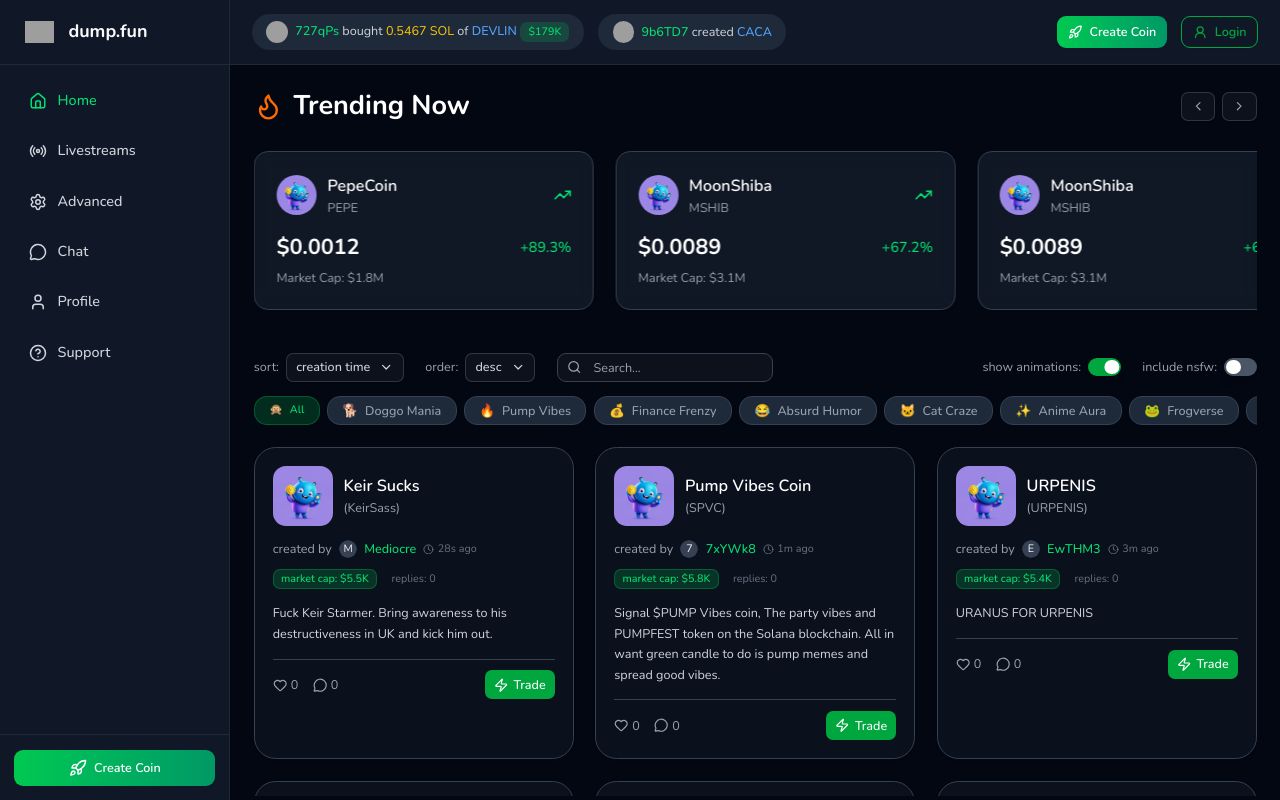
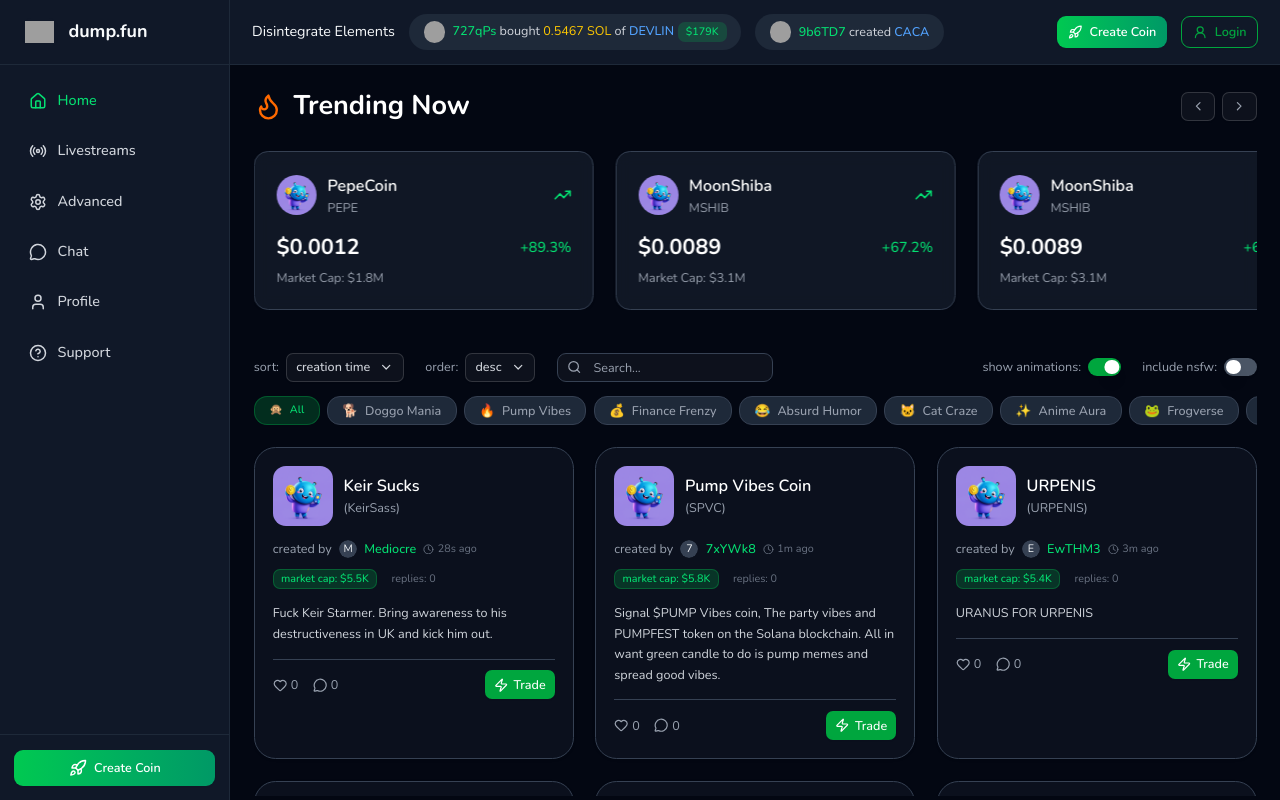
Before and after one commit to AdedigbaOluwad1/dumpfun-ui, a Next.js app: page / in a window 1280 px wide. Built offline with nearby package versions, Linux system fonts and the light colour scheme; grey boxes are pictures that could not be loaded.

Commit message:
feat: implement particle disintegration for notification bubble

```diff
--- a/components/sections/header.tsx
+++ b/components/sections/header.tsx
@@ -9,9 +9,35 @@ import Link from "next/link";
 import { LoginModal } from "@/components/common";
 import { useState } from "react";
 import { MobileSidebar } from "./mobile-sidebar";
+import {
+  ParticleRenderer,
+  particleStyles,
+  useDisintegrationParticles,
+} from "@/hooks";
 
 export function Header() {
   const [isModalOpen, setIsModalOpen] = useState(false);
+
+  const { particles, containerRef, disintegrateElements } =
+    useDisintegrationParticles();
+
+  const handleDisintegrate = () => {
+    // Mark elements for disintegration (add data attribute)
+    const elementsToDisintegrate = document.querySelectorAll(".my-element");
+    elementsToDisintegrate.forEach((el) => {
+      el.setAttribute("data-disintegrating", "true");
+      el.classList.add("animate-disintegrate");
+    });
+
+    // Create particles from disintegrating elements
+    disintegrateElements('[data-disintegrating="true"]', 100);
+
+    // Remove elements after particle creation
+    setTimeout(() => {
+      elementsToDisintegrate.forEach((el) => el.remove());
+    }, 800);
+  };
+
   const activities = [
     {
       user: "727qPs",
@@ -43,16 +69,25 @@ export function Header() {
                 <Menu className="size-5 md:size-6 md:min-w-6" />
               </Button>
             </MobileSidebar>
+
             <img
               src={"https://dumpdotfun.vercel.app/pepe-sm.png"}
               className="w-7"
               alt=""
             />
           </div>
+          <div
+            ref={containerRef}
+            className="relative flex items-center space-x-4"
+          >
+            <button onClick={handleDisintegrate}>Disintegrate Elements</button>
+
+            <ParticleRenderer particles={particles} />
+
             {activities.map((activity, index) => (
               <div
                 key={index}
-              className="hidden items-center space-x-2 rounded-full bg-gray-800 px-4 py-2 md:flex"
+                className="my-element hidden items-center space-x-2 rounded-full bg-gray-800 px-4 py-2 md:flex"
               >
                 <Avatar className="h-6 w-6">
                   <AvatarImage src={activity.avatar || "/placeholder.svg"} />
@@ -88,6 +123,9 @@ export function Header() {
                 </span>
               </div>
             ))}
+
+            <style jsx>{particleStyles}</style>
+          </div>
         </div>
 
         <div className="flex items-center space-x-4">
--- a/hooks/index.ts
+++ b/hooks/index.ts
@@ -1 +1,2 @@
 export * from "./use-wallet";
+export * from "./use-disintegration-particles";
--- /dev/null
+++ b/hooks/use-disintegration-particles.tsx
@@ -0,0 +1,190 @@
+import { useState, useEffect, useRef } from "react";
+
+interface Particle {
+  id: string;
+  x: number;
+  y: number;
+  vx: number;
+  vy: number;
+  size: number;
+  color: string;
+  opacity: number;
+  life: number;
+}
+
+export function useDisintegrationParticles() {
+  const [particles, setParticles] = useState<Particle[]>([]);
+  const containerRef = useRef<HTMLDivElement>(null);
+
+  // Create particles from an element
+  const createParticlesFromElement = (
+    element: HTMLElement,
+    particleId: string,
+  ) => {
+    const rect = element.getBoundingClientRect();
+    const containerRect = containerRef.current?.getBoundingClientRect();
+
+    if (!containerRect) return;
+
+    const newParticles: Particle[] = [];
+    const particleCount = 25 + Math.random() * 15; // 25-40 particles
+
+    const colors = [
+      "rgb(75, 85, 99)", // gray-600
+      "rgb(107, 114, 128)", // gray-500
+      "rgb(156, 163, 175)", // gray-400
+      "rgb(34, 197, 94)", // green-500
+      "rgb(59, 130, 246)", // blue-500
+      "rgb(239, 68, 68)", // red-500
+    ];
+
+    for (let i = 0; i < particleCount; i++) {
+      const particle: Particle = {
+        id: `${particleId}-particle-${i}`,
+        x: rect.left - containerRect.left + Math.random() * rect.width,
+        y: rect.top - containerRect.top + Math.random() * rect.height,
+        vx: (Math.random() - 0.5) * 8, // Random horizontal velocity
+        vy: (Math.random() - 0.5) * 8 - 2, // Random vertical velocity (slightly upward)
+        size: Math.random() * 4 + 2,
+        color: colors[Math.floor(Math.random() * colors.length)],
+        opacity: 1,
+        life: 1,
+      };
+      newParticles.push(particle);
+    }
+
+    setParticles((prev) => [...prev, ...newParticles]);
+  };
+
+  // Animate particles
+  useEffect(() => {
+    if (particles.length === 0) return;
+
+    const animateParticles = () => {
+      setParticles((prev) =>
+        prev
+          .map((particle) => ({
+            ...particle,
+            x: particle.x + particle.vx,
+            y: particle.y + particle.vy,
+            vx: particle.vx * 0.98, // Friction
+            vy: particle.vy * 0.98 + 0.1, // Gravity
+            opacity: particle.opacity * 0.95,
+            life: particle.life * 0.95,
+            size: particle.size * 0.99,
+          }))
+          .filter((particle) => particle.life > 0.1 && particle.opacity > 0.05),
+      );
+    };
+
+    const interval = setInterval(animateParticles, 16); // ~60fps
+    return () => clearInterval(interval);
+  }, [particles.length]);
+
+  const disintegrateElements = (
+    selector: string,
+    staggerDelay: number = 100,
+  ) => {
+    setTimeout(() => {
+      const elements = document.querySelectorAll(selector);
+      elements.forEach((element, index) => {
+        setTimeout(() => {
+          createParticlesFromElement(
+            element as HTMLElement,
+            `disintegrating-${Date.now()}-${index}`,
+          );
+        }, index * staggerDelay);
+      });
+    }, 100);
+  };
+
+  const clearParticles = () => {
+    setParticles([]);
+  };
+
+  return {
+    particles,
+    containerRef,
+    createParticlesFromElement,
+    disintegrateElements,
+    clearParticles,
+  };
+}
+
+export function ParticleRenderer({ particles }: { particles: Particle[] }) {
+  return (
+    <div className="pointer-events-none absolute inset-0 overflow-hidden">
+      {particles.map((particle) => (
+        <div
+          key={particle.id}
+          className="animate-particle absolute rounded-full"
+          style={{
+            left: `${particle.x}px`,
+            top: `${particle.y}px`,
+            width: `${particle.size}px`,
+            height: `${particle.size}px`,
+            backgroundColor: particle.color,
+            opacity: particle.opacity,
+            transform: `translate(-50%, -50%)`,
+          }}
+        />
+      ))}
+    </div>
+  );
+}
+
+export const particleStyles = `
+  @keyframes particle {
+    0% {
+      opacity: 1;
+      transform: translate(-50%, -50%) scale(1);
+    }
+    100% {
+      opacity: 0;
+      transform: translate(-50%, -50%) scale(0);
+    }
+  }
+
+  @keyframes disintegrate {
+    0% {
+      opacity: 1;
+      transform: scale(1);
+      filter: blur(0px);
+    }
+    30% {
+      opacity: 0.8;
+      transform: scale(1.02);
+      filter: blur(0px);
+    }
+    60% {
+      opacity: 0.4;
+      transform: scale(0.98);
+      filter: blur(1px);
+    }
+    80% {
+      opacity: 0.2;
+      transform: scale(0.95);
+      filter: blur(2px);
+    }
+    100% {
+      opacity: 0;
+      transform: scale(0.9);
+      filter: blur(3px);
+    }
+  }
+
+  @keyframes shake {
+    0%, 100% { transform: translateX(0); }
+    10%, 30%, 50%, 70%, 90% { transform: translateX(-1px); }
+    20%, 40%, 60%, 80% { transform: translateX(1px); }
+  }
+
+  .animate-particle {
+    animation: particle 2s ease-out forwards;
+    box-shadow: 0 0 4px currentColor;
+  }
+
+  .animate-disintegrate {
+    animation: disintegrate 0.8s ease-out forwards, shake 0.3s ease-in-out;
+  }
+`;
```
Lines whose indentation alone changed are shown as unchanged.
